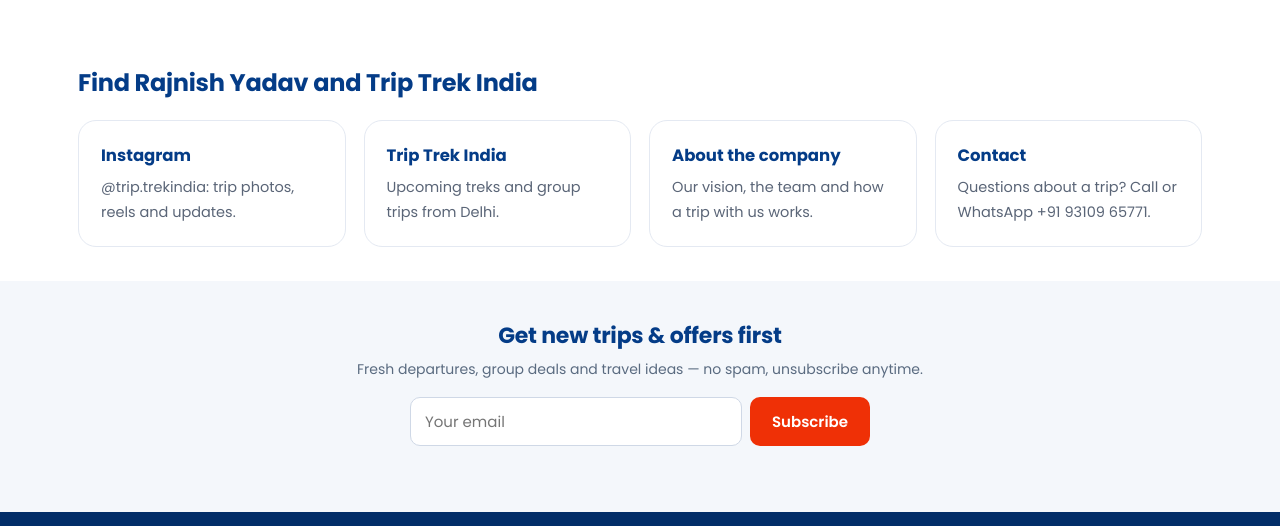
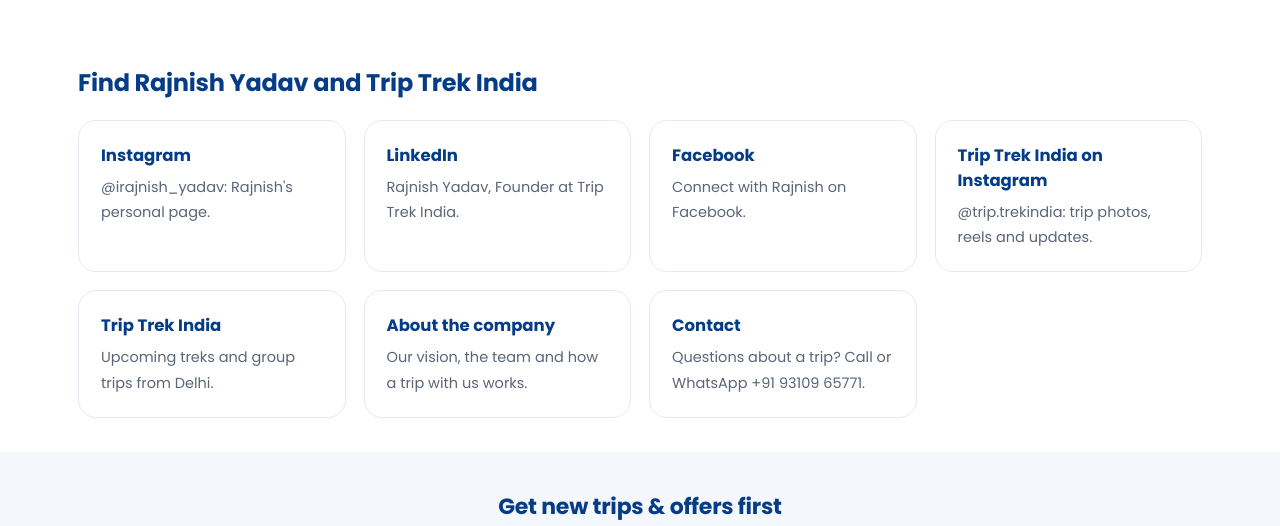
Before and after one commit to rajnish121/trip-trek-india002, a plain HTML site: page rajnish-yadav.html in a window 1280 px wide. Shown: the part 788-1314 px from the top of the page. Drawn offline with Linux system fonts and the light colour scheme.

Commit message:
Founder page: add personal Instagram, LinkedIn, Facebook links and sameAs
Co-Authored-By: Claude Sonnet 5.5 <noreply@anthropic.com>
Claude-Session: https://claude.ai/code/session_01FJqYai69hVNJjtpt39PK54

```diff
--- a/rajnish-yadav.html
+++ b/rajnish-yadav.html
@@ -181,7 +181,7 @@
 .ab-cta{text-align:center;padding:30px 0 10px;}
 @media (max-width:820px){.ab-rev{grid-template-columns:1fr;}.ab-rev .ab-photo{order:0;}.ab-quotes,.ab-steps{grid-template-columns:1fr;}.ab-founder{grid-template-columns:1fr;gap:26px;}.ab-photo{max-width:340px;}.ab-pillars{grid-template-columns:1fr;}.ab-vision{padding:32px 24px;}}
 </style>
-<script type="application/ld+json">{"@context":"https://schema.org","@type":"ProfilePage","@id":"https://triptrekindia.in/rajnish-yadav.html#page","url":"https://triptrekindia.in/rajnish-yadav.html","name":"Rajnish Yadav, Founder of Trip Trek India","mainEntity":{"@type":"Person","@id":"https://triptrekindia.in/rajnish-yadav.html#person","name":"Rajnish Yadav","jobTitle":"Founder","description":"Founder of Trip Trek India, a Delhi-based company running Himalayan treks, weekend getaways and group trips.","image":"https://triptrekindia.in/assets/founder-rajnish.jpg","url":"https://triptrekindia.in/rajnish-yadav.html","worksFor":{"@type":"TravelAgency","@id":"https://triptrekindia.in/#org","name":"Trip Trek India","url":"https://triptrekindia.in/"},"homeLocation":{"@type":"Place","name":"Delhi, India"},"sameAs":["https://www.instagram.com/trip.trekindia/"]}}</script>
+<script type="application/ld+json">{"@context":"https://schema.org","@type":"ProfilePage","@id":"https://triptrekindia.in/rajnish-yadav.html#page","url":"https://triptrekindia.in/rajnish-yadav.html","name":"Rajnish Yadav, Founder of Trip Trek India","mainEntity":{"@type":"Person","@id":"https://triptrekindia.in/rajnish-yadav.html#person","name":"Rajnish Yadav","jobTitle":"Founder","description":"Founder of Trip Trek India, a Delhi-based company running Himalayan treks, weekend getaways and group trips.","image":"https://triptrekindia.in/assets/founder-rajnish.jpg","url":"https://triptrekindia.in/rajnish-yadav.html","worksFor":{"@type":"TravelAgency","@id":"https://triptrekindia.in/#org","name":"Trip Trek India","url":"https://triptrekindia.in/"},"homeLocation":{"@type":"Place","name":"Delhi, India"},"sameAs":["https://www.instagram.com/irajnish_yadav/","https://www.linkedin.com/in/rajnish-yadav-b568ab214/","https://www.facebook.com/profile.php?id=100009476558119","https://www.instagram.com/trip.trekindia/"]}}</script>
 <!--seo-->
 <link rel="canonical" href="https://triptrekindia.in/rajnish-yadav.html">
 <meta property="og:site_name" content="Trip Trek India">
@@ -248,7 +248,10 @@
 <section class="ab-sec"><div class="wrap">
   <h2 style="color:var(--navy);margin:0 0 14px">Find Rajnish Yadav and Trip Trek India</h2>
   <div class="ab-team">
-    <a class="ab-step" href="https://www.instagram.com/trip.trekindia/" target="_blank" rel="noopener me"><b>Instagram</b><span>@trip.trekindia: trip photos, reels and updates.</span></a>
+    <a class="ab-step" href="https://www.instagram.com/irajnish_yadav/" target="_blank" rel="noopener me"><b>Instagram</b><span>@irajnish_yadav: Rajnish's personal page.</span></a>
+    <a class="ab-step" href="https://www.linkedin.com/in/rajnish-yadav-b568ab214/" target="_blank" rel="noopener me"><b>LinkedIn</b><span>Rajnish Yadav, Founder at Trip Trek India.</span></a>
+    <a class="ab-step" href="https://www.facebook.com/profile.php?id=100009476558119" target="_blank" rel="noopener me"><b>Facebook</b><span>Connect with Rajnish on Facebook.</span></a>
+    <a class="ab-step" href="https://www.instagram.com/trip.trekindia/" target="_blank" rel="noopener me"><b>Trip Trek India on Instagram</b><span>@trip.trekindia: trip photos, reels and updates.</span></a>
     <a class="ab-step" href="index.html"><b>Trip Trek India</b><span>Upcoming treks and group trips from Delhi.</span></a>
     <a class="ab-step" href="about-us.html"><b>About the company</b><span>Our vision, the team and how a trip with us works.</span></a>
     <a class="ab-step" href="contact-us.html"><b>Contact</b><span>Questions about a trip? Call or WhatsApp +91 93109 65771.</span></a>
```
